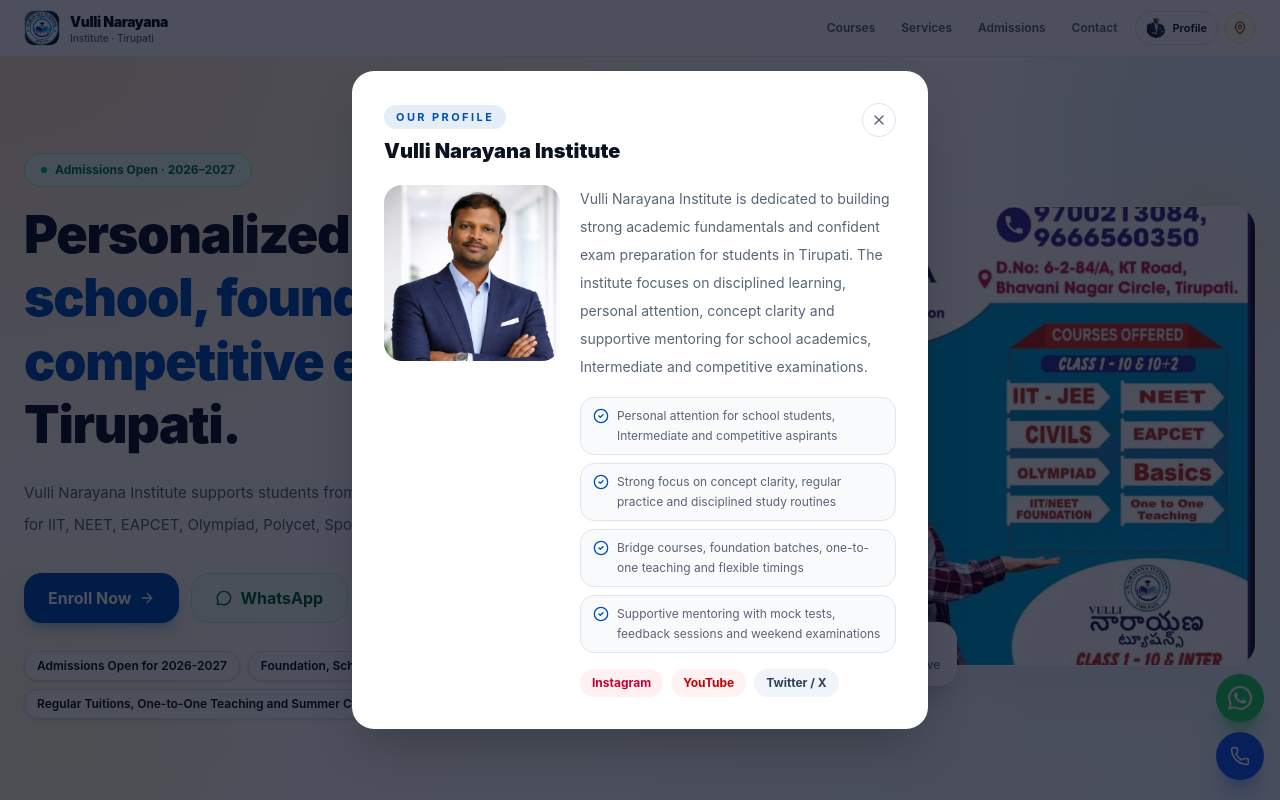
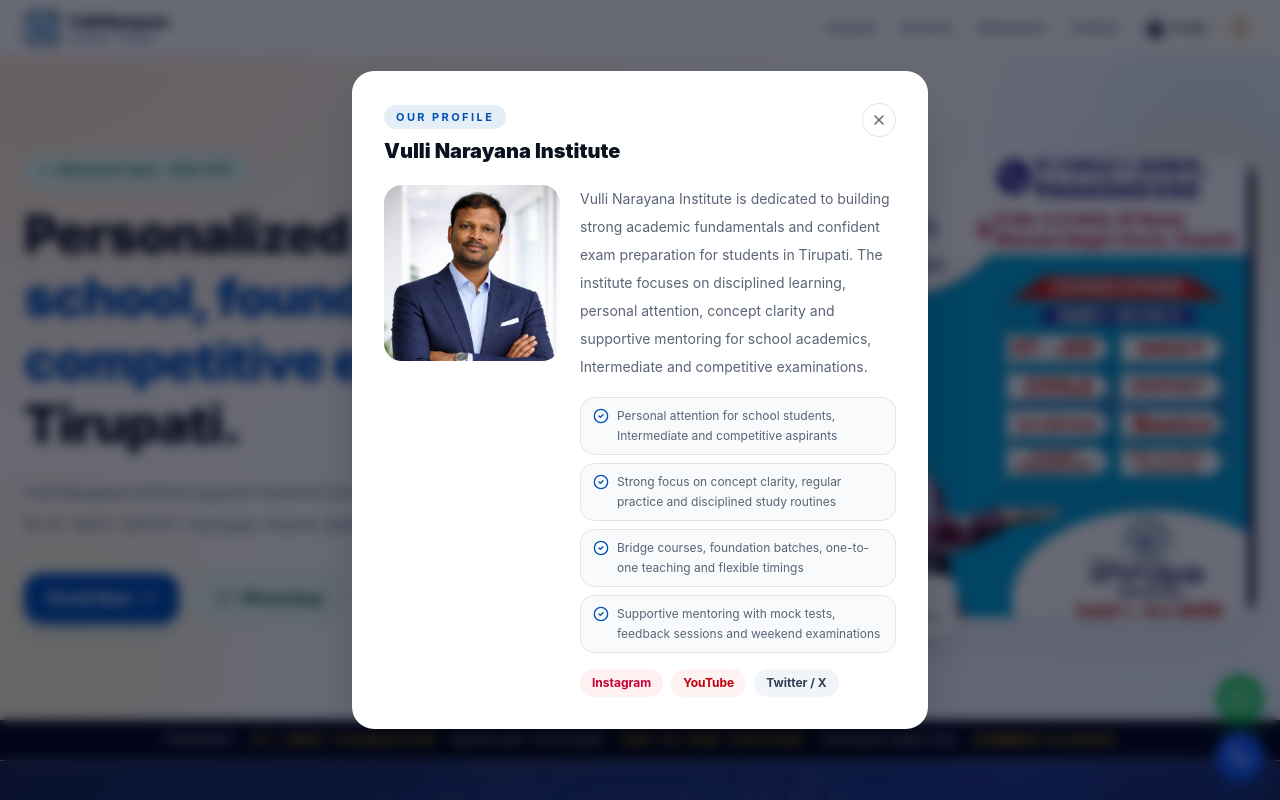
Before and after one commit to sharsha14/vulli-narayana, a React (Vite) app: page / in a window 1280 px wide. Both pictures are taken after a click on the button "Profile". Shown: the top 800 px of the page. Built offline with nearby package versions, Linux system fonts and the light colour scheme.

Commit message:
Update VulliInstitutePage.tsx

```diff
--- a/src/components/VulliInstitutePage.tsx
+++ b/src/components/VulliInstitutePage.tsx
@@ -141,18 +141,21 @@
           className="w-full rounded-xl border border-border bg-white px-4 py-2.5 text-sm outline-none transition focus:border-primary focus:ring-2 focus:ring-primary/10" />
       </label>
       <div className="flex flex-col gap-3 sm:col-span-2 sm:flex-row">
-        <button type="submit" disabled={submitState === "submitting"}
+        <motion.button type="submit" disabled={submitState === "submitting"}
+          whileHover={{ scale: submitState === "submitting" ? 1 : 1.02 }}
+          whileTap={{ scale: submitState === "submitting" ? 1 : 0.96 }}
           className="inline-flex flex-1 items-center justify-center gap-2 rounded-xl bg-primary px-5 py-3 text-sm font-bold text-white shadow-lg shadow-primary/20 transition hover:-translate-y-0.5 disabled:opacity-60">
           {submitState === "submitting" ? (
             <><span className="h-4 w-4 animate-spin rounded-full border-2 border-white/30 border-t-white" />Sending…</>
           ) : (
             <><Send className="h-4 w-4" />Send Enquiry</>
           )}
-        </button>
-        <a href={whatsappLink} target="_blank" rel="noreferrer"
+        </motion.button>
+        <motion.a href={whatsappLink} target="_blank" rel="noreferrer"
+          whileHover={{ scale: 1.02 }} whileTap={{ scale: 0.96 }}
           className="inline-flex flex-1 items-center justify-center gap-2 rounded-xl border border-green-200 bg-green-50 px-5 py-3 text-sm font-bold text-green-800 transition hover:bg-green-100">
           <MessageCircle className="h-4 w-4" /> WhatsApp
-        </a>
+        </motion.a>
       </div>
     </form>
   );
@@ -174,28 +177,46 @@
   const activeCourseCard  = courseDetailCards.find((c) => c.title === activeCourse) ?? null;
   const activeCategoryData = courseGroups.find((g) => g.title === activeCategory);
 
-  const modalProps = "fixed inset-0 z-[60] flex items-end justify-center bg-slate-950/70 px-0 pb-0 sm:items-center sm:px-4 sm:py-8";
+  const backdropProps = {
+    initial: { opacity: 0, backdropFilter: "blur(0px)" },
+    animate: { opacity: 1, backdropFilter: "blur(6px)" },
+    exit:    { opacity: 0, backdropFilter: "blur(0px)" },
+    transition: { duration: 0.28, ease: "easeOut" },
+  };
+
+  const sheetSlide = {
+    initial:    { opacity: 0, y: 56, scale: 0.98 },
+    animate:    { opacity: 1, y: 0,  scale: 1    },
+    exit:       { opacity: 0, y: 48, scale: 0.98 },
+    transition: { type: "spring" as const, stiffness: 380, damping: 38, mass: 0.8 },
+  };
+
+  const modalProps = "fixed inset-0 z-[60] flex items-end justify-center px-0 pb-0 sm:items-center sm:px-4 sm:py-8";
   const sheetProps = "w-full max-h-[92dvh] overflow-y-auto rounded-t-3xl bg-white p-5 shadow-2xl sm:rounded-3xl sm:p-8";
-  const springT = { type: "spring" as const, damping: 26, stiffness: 300 };
+  const springT = { type: "spring" as const, stiffness: 380, damping: 38, mass: 0.8 };
 
   return (
     <div className="relative min-h-screen bg-background text-foreground">
-      {/* Full-site animated favicon watermark background */}
+      {/* Full-site animated background image */}
       <div className="pointer-events-none fixed inset-0 z-0 overflow-hidden">
+        <motion.img
+          src="/favicon.png"
+          alt=""
+          className="absolute inset-0 h-full w-full object-cover"
+          initial={{ opacity: 0, scale: 1.08 }}
+          animate={{ opacity: 0.045, scale: 1 }}
+          transition={{ duration: 2.5, ease: "easeOut" }}
+        />
         <motion.div
-          animate={{ rotate: 360 }}
-          transition={{ duration: 90, repeat: Infinity, ease: "linear" }}
-          className="absolute left-1/2 top-1/2 h-[700px] w-[700px] -translate-x-1/2 -translate-y-1/2 opacity-[0.028] sm:h-[900px] sm:w-[900px]"
-        >
-          <img src="/favicon.png" alt="" className="h-full w-full rounded-full object-cover" />
-        </motion.div>
-        <motion.div
-          animate={{ rotate: -360 }}
-          transition={{ duration: 55, repeat: Infinity, ease: "linear" }}
-          className="absolute left-1/2 top-1/2 h-[400px] w-[400px] -translate-x-1/2 -translate-y-1/2 opacity-[0.018] sm:h-[550px] sm:w-[550px]"
-        >
-          <img src="/favicon.png" alt="" className="h-full w-full rounded-full object-cover" />
-        </motion.div>
+          className="absolute inset-0 h-full w-full object-cover"
+          animate={{ opacity: [0.045, 0.065, 0.045] }}
+          transition={{ duration: 8, repeat: Infinity, ease: "easeInOut" }}
+          style={{
+            backgroundImage: "url(/favicon.png)",
+            backgroundSize: "cover",
+            backgroundPosition: "center",
+          }}
+        />
       </div>
 
       {/* HEADER */}
@@ -259,7 +280,7 @@
               initial={{ height: 0, opacity: 0 }}
               animate={{ height: "auto", opacity: 1 }}
               exit={{ height: 0, opacity: 0 }}
-              transition={{ duration: 0.28, ease: "easeInOut" }}
+              transition={{ duration: 0.32, ease: [0.4, 0, 0.2, 1] }}
               className="overflow-hidden border-t border-border/50 bg-white/98 backdrop-blur-md md:hidden"
             >
               <div className="mx-auto max-w-7xl px-4 py-4 sm:px-6">
@@ -375,15 +396,7 @@
                   <MessageCircle className="h-4 w-4" /> WhatsApp
                 </motion.a>
               </div>
-              <div className="mt-5 flex flex-wrap gap-2 sm:mt-7">
-                {quickHighlights.map((h, i) => (
-                  <motion.span key={h} initial={{ opacity: 0, y: 10 }} animate={{ opacity: 1, y: 0 }}
-                    transition={{ delay: 0.3 + i * 0.08 }}
-                    className="rounded-xl border border-border bg-white/80 px-3 py-1.5 text-[11px] font-semibold text-foreground shadow-sm sm:text-xs">
-                    {h}
-                  </motion.span>
-                ))}
-              </div>
+
             </motion.div>
             <motion.div initial={{ opacity: 0, scale: 0.94 }} animate={{ opacity: 1, scale: 1 }}
               transition={{ duration: 0.7, delay: 0.2 }} className="relative">
@@ -651,8 +664,10 @@
                 const acc = categoryAccents[activeCategory] ?? categoryAccents["Courses Offered"];
                 return (
                   <motion.div key={activeCategory}
-                    initial={{ opacity: 0, y: 14 }} animate={{ opacity: 1, y: 0 }}
-                    exit={{ opacity: 0, y: -8 }} transition={{ duration: 0.28 }}
+                    initial={{ opacity: 0, y: 12, scale: 0.99 }}
+                    animate={{ opacity: 1, y: 0,  scale: 1    }}
+                    exit={{ opacity: 0, y: -8, scale: 0.99 }}
+                    transition={{ duration: 0.26, ease: [0.4, 0, 0.2, 1] }}
                     className={`mt-4 rounded-2xl border ${acc.border} ${acc.bg} p-5 sm:p-7`}>
                     <div className="mb-5 flex items-center gap-3">
                       <div className={`flex h-9 w-9 items-center justify-center rounded-xl ${acc.icon}`}>
@@ -938,21 +953,22 @@
       {/* ENROLL POPUP */}
       <AnimatePresence>
         {isEnrollOpen && (
-          <motion.div initial={{ opacity: 0 }} animate={{ opacity: 1 }} exit={{ opacity: 0 }}
-            className={modalProps} onClick={(e) => e.target === e.currentTarget && setIsEnrollOpen(false)}>
-            <motion.div initial={{ opacity: 0, y: 60 }} animate={{ opacity: 1, y: 0 }}
-              exit={{ opacity: 0, y: 60 }} transition={springT}
-              className={`${sheetProps} sm:max-w-2xl`}>
+          <motion.div {...backdropProps}
+            className={`${modalProps} bg-slate-950/60`}
+            onClick={(e) => e.target === e.currentTarget && setIsEnrollOpen(false)}>
+            <motion.div {...sheetSlide} className={`${sheetProps} sm:max-w-2xl`}>
               <div className="mb-5 flex items-start justify-between gap-4">
                 <div>
                   <Eyebrow label="Enroll Now" />
                   <h3 className="mt-2 text-xl font-black sm:text-2xl">Admission enquiry</h3>
                   <p className="mt-1 text-xs text-muted-foreground sm:text-sm">Fill in the details — we will call you shortly.</p>
                 </div>
-                <button type="button" onClick={() => setIsEnrollOpen(false)}
-                  className="rounded-full border border-border p-2 text-muted-foreground transition hover:bg-slate-100">
+                <motion.button type="button" onClick={() => setIsEnrollOpen(false)}
+                  whileHover={{ scale: 1.1, backgroundColor: "#f1f5f9" }}
+                  whileTap={{ scale: 0.92 }}
+                  className="rounded-full border border-border p-2 text-muted-foreground">
                   <X className="h-4 w-4" />
-                </button>
+                </motion.button>
               </div>
               <EnquiryForm submitState={popupSubmit} setSubmitState={setPopupSubmit}
                 onSuccess={() => setIsEnrollOpen(false)} whatsappLink={whatsappLink} email={instituteEmail} />
@@ -964,23 +980,26 @@
       {/* PROFILE POPUP */}
       <AnimatePresence>
         {isProfileOpen && (
-          <motion.div initial={{ opacity: 0 }} animate={{ opacity: 1 }} exit={{ opacity: 0 }}
-            className={modalProps} onClick={(e) => e.target === e.currentTarget && setIsProfileOpen(false)}>
-            <motion.div initial={{ opacity: 0, y: 60 }} animate={{ opacity: 1, y: 0 }}
-              exit={{ opacity: 0, y: 60 }} transition={springT}
-              className={`${sheetProps} sm:max-w-xl`}>
+          <motion.div {...backdropProps}
+            className={`${modalProps} bg-slate-950/60`}
+            onClick={(e) => e.target === e.currentTarget && setIsProfileOpen(false)}>
+            <motion.div {...sheetSlide} className={`${sheetProps} sm:max-w-xl`}>
               <div className="mb-5 flex items-start justify-between gap-3">
                 <div>
                   <Eyebrow label="Our Profile" />
                   <h3 className="mt-2 text-lg font-black sm:text-xl">Vulli Narayana Institute</h3>
                 </div>
-                <button type="button" onClick={() => setIsProfileOpen(false)}
-                  className="rounded-full border border-border p-2 text-muted-foreground transition hover:bg-slate-100">
+                <motion.button type="button" onClick={() => setIsProfileOpen(false)}
+                  whileHover={{ scale: 1.1, backgroundColor: "#f1f5f9" }}
+                  whileTap={{ scale: 0.92 }}
+                  className="rounded-full border border-border p-2 text-muted-foreground">
                   <X className="h-4 w-4" />
-                </button>
+                </motion.button>
               </div>
               <div className="grid gap-5 sm:grid-cols-[auto_1fr] sm:items-start">
-                <img src="/ceo.jpg" alt="Vulli Narayana Institute"
+                <motion.img src="/ceo.jpg" alt="Vulli Narayana Institute"
+                  initial={{ opacity: 0, scale: 0.92 }} animate={{ opacity: 1, scale: 1 }}
+                  transition={{ delay: 0.12, duration: 0.4 }}
                   className="mx-auto h-36 w-36 rounded-2xl object-cover object-top sm:mx-0 sm:h-44 sm:w-44" />
                 <div>
                   <p className="text-sm leading-7 text-muted-foreground">
@@ -989,11 +1008,14 @@
                     Intermediate and competitive examinations.
                   </p>
                   <div className="mt-4 grid gap-2">
-                    {instituteProfilePoints.map((point) => (
-                      <div key={point} className="flex items-start gap-2 rounded-xl border border-border bg-slate-50 px-3 py-2">
+                    {instituteProfilePoints.map((point, i) => (
+                      <motion.div key={point}
+                        initial={{ opacity: 0, x: -12 }} animate={{ opacity: 1, x: 0 }}
+                        transition={{ delay: 0.15 + i * 0.07 }}
+                        className="flex items-start gap-2 rounded-xl border border-border bg-slate-50 px-3 py-2">
                         <CheckCircle2 className="mt-0.5 h-4 w-4 shrink-0 text-primary" />
                         <span className="text-xs leading-5 text-muted-foreground">{point}</span>
-                      </div>
+                      </motion.div>
                     ))}
                   </div>
                   <div className="mt-4 flex flex-wrap gap-2">
@@ -1011,35 +1033,40 @@
       {/* LOCATION POPUP */}
       <AnimatePresence>
         {isLocationOpen && (
-          <motion.div initial={{ opacity: 0 }} animate={{ opacity: 1 }} exit={{ opacity: 0 }}
-            className={modalProps} onClick={(e) => e.target === e.currentTarget && setIsLocationOpen(false)}>
-            <motion.div initial={{ opacity: 0, y: 60 }} animate={{ opacity: 1, y: 0 }}
-              exit={{ opacity: 0, y: 60 }} transition={springT}
-              className={`${sheetProps} sm:max-w-md`}>
+          <motion.div {...backdropProps}
+            className={`${modalProps} bg-slate-950/60`}
+            onClick={(e) => e.target === e.currentTarget && setIsLocationOpen(false)}>
+            <motion.div {...sheetSlide} className={`${sheetProps} sm:max-w-md`}>
               <div className="mb-5 flex items-start justify-between gap-4">
                 <div>
                   <Eyebrow label="Location" />
                   <h3 className="mt-2 text-xl font-black">Visit Our Institute</h3>
                 </div>
-                <button type="button" onClick={() => setIsLocationOpen(false)}
-                  className="rounded-full border border-border p-2 text-muted-foreground transition hover:bg-slate-100">
+                <motion.button type="button" onClick={() => setIsLocationOpen(false)}
+                  whileHover={{ scale: 1.1, backgroundColor: "#f1f5f9" }}
+                  whileTap={{ scale: 0.92 }}
+                  className="rounded-full border border-border p-2 text-muted-foreground">
                   <X className="h-4 w-4" />
-                </button>
+                </motion.button>
               </div>
-              <div className="rounded-2xl border border-amber-200 bg-amber-50 p-5">
+              <motion.div initial={{ opacity: 0, y: 10 }} animate={{ opacity: 1, y: 0 }} transition={{ delay: 0.1 }}
+                className="rounded-2xl border border-amber-200 bg-amber-50 p-5">
                 <div className="flex items-start gap-3">
                   <MapPin className="mt-0.5 h-5 w-5 shrink-0 text-amber-700" />
                   <p className="text-sm leading-7 text-amber-950">{instituteAddress}</p>
                 </div>
-              </div>
-              <div className="mt-5 flex flex-wrap gap-3">
-                <a href={mapsLink} target="_blank" rel="noreferrer"
-                  className="inline-flex items-center gap-2 rounded-2xl bg-primary px-5 py-2.5 text-sm font-bold text-white">Open in Maps</a>
-                <a href={`tel:${institutePhone}`}
+              </motion.div>
+              <motion.div initial={{ opacity: 0, y: 10 }} animate={{ opacity: 1, y: 0 }} transition={{ delay: 0.18 }}
+                className="mt-5 flex flex-wrap gap-3">
+                <motion.a href={mapsLink} target="_blank" rel="noreferrer"
+                  whileHover={{ scale: 1.03 }} whileTap={{ scale: 0.96 }}
+                  className="inline-flex items-center gap-2 rounded-2xl bg-primary px-5 py-2.5 text-sm font-bold text-white shadow-lg shadow-primary/20">Open in Maps</motion.a>
+                <motion.a href={`tel:${institutePhone}`}
+                  whileHover={{ scale: 1.03 }} whileTap={{ scale: 0.96 }}
                   className="inline-flex items-center gap-2 rounded-2xl border border-border px-5 py-2.5 text-sm font-bold transition hover:border-primary hover:text-primary">
                   <Phone className="h-4 w-4" /> Call Institute
-                </a>
-              </div>
+                </motion.a>
+              </motion.div>
             </motion.div>
           </motion.div>
         )}
@@ -1048,47 +1075,60 @@
       {/* COURSE DETAIL POPUP */}
       <AnimatePresence>
         {activeCourseCard && (
-          <motion.div initial={{ opacity: 0 }} animate={{ opacity: 1 }} exit={{ opacity: 0 }}
-            className={modalProps} onClick={(e) => e.target === e.currentTarget && setActiveCourse(null)}>
-            <motion.div initial={{ opacity: 0, y: 60 }} animate={{ opacity: 1, y: 0 }}
-              exit={{ opacity: 0, y: 60 }} transition={springT}
-              className={`${sheetProps} sm:max-w-2xl`}>
+          <motion.div {...backdropProps}
+            className={`${modalProps} bg-slate-950/60`}
+            onClick={(e) => e.target === e.currentTarget && setActiveCourse(null)}>
+            <motion.div {...sheetSlide} className={`${sheetProps} sm:max-w-2xl`}>
               <div className="mb-5 flex items-start justify-between gap-4">
                 <div className="flex items-center gap-3">
-                  <div className="flex h-12 w-12 items-center justify-center rounded-2xl bg-primary/10 text-primary">
+                  <motion.div
+                    initial={{ scale: 0.7, opacity: 0 }} animate={{ scale: 1, opacity: 1 }}
+                    transition={{ delay: 0.1, type: "spring", stiffness: 400, damping: 22 }}
+                    className="flex h-12 w-12 items-center justify-center rounded-2xl bg-primary/10 text-primary">
                     <CourseIcon icon={activeCourseCard.icon} className="h-5 w-5" />
-                  </div>
-                  <div>
+                  </motion.div>
+                  <motion.div initial={{ opacity: 0, x: -10 }} animate={{ opacity: 1, x: 0 }} transition={{ delay: 0.14 }}>
                     <Eyebrow label="Course Details" />
                     <h3 className="mt-1 text-xl font-black">{activeCourseCard.title}</h3>
-                  </div>
+                  </motion.div>
                 </div>
-                <button type="button" onClick={() => setActiveCourse(null)}
-                  className="rounded-full border border-border p-2 text-muted-foreground transition hover:bg-slate-100">
+                <motion.button type="button" onClick={() => setActiveCourse(null)}
+                  whileHover={{ scale: 1.1, backgroundColor: "#f1f5f9" }}
+                  whileTap={{ scale: 0.92 }}
+                  className="rounded-full border border-border p-2 text-muted-foreground">
                   <X className="h-4 w-4" />
-                </button>
+                </motion.button>
               </div>
-              <p className="text-sm leading-7 text-muted-foreground sm:text-[15px]">{activeCourseCard.overview}</p>
+              <motion.p initial={{ opacity: 0, y: 8 }} animate={{ opacity: 1, y: 0 }} transition={{ delay: 0.16 }}
+                className="text-sm leading-7 text-muted-foreground sm:text-[15px]">{activeCourseCard.overview}</motion.p>
               <div className="mt-6 grid gap-4 sm:grid-cols-2">
-                <div className="rounded-2xl border border-border bg-slate-50 p-5">
+                <motion.div initial={{ opacity: 0, y: 14 }} animate={{ opacity: 1, y: 0 }} transition={{ delay: 0.2 }}
+                  className="rounded-2xl border border-border bg-slate-50 p-5">
                   <p className="mb-3 text-[11px] font-bold uppercase tracking-[0.18em] text-primary">Course Structure</p>
                   <ul className="space-y-3">
-                    {activeCourseCard.structure.map((point) => (
-                      <li key={point} className="flex items-start gap-2.5 text-sm leading-6 text-muted-foreground">
+                    {activeCourseCard.structure.map((point, i) => (
+                      <motion.li key={point}
+                        initial={{ opacity: 0, x: -10 }} animate={{ opacity: 1, x: 0 }}
+                        transition={{ delay: 0.24 + i * 0.07 }}
+                        className="flex items-start gap-2.5 text-sm leading-6 text-muted-foreground">
                         <CheckCircle2 className="mt-0.5 h-4 w-4 shrink-0 text-primary" />{point}
-                      </li>
+                      </motion.li>
                     ))}
                   </ul>
-                </div>
-                <div className="rounded-2xl border border-amber-200 bg-amber-50 p-5">
+                </motion.div>
+                <motion.div initial={{ opacity: 0, y: 14 }} animate={{ opacity: 1, y: 0 }} transition={{ delay: 0.25 }}
+                  className="rounded-2xl border border-amber-200 bg-amber-50 p-5">
                   <p className="mb-3 text-[11px] font-bold uppercase tracking-[0.18em] text-amber-700">Syllabus Type</p>
                   <p className="text-sm leading-7 text-amber-950">{activeCourseCard.syllabus}</p>
-                </div>
+                </motion.div>
               </div>
-              <button type="button" onClick={() => { setActiveCourse(null); setIsEnrollOpen(true); }}
-                className="mt-6 w-full rounded-2xl bg-primary py-3 text-sm font-bold text-white transition hover:bg-primary/90">
+              <motion.button
+                initial={{ opacity: 0, y: 10 }} animate={{ opacity: 1, y: 0 }} transition={{ delay: 0.32 }}
+                whileHover={{ scale: 1.02 }} whileTap={{ scale: 0.97 }}
+                type="button" onClick={() => { setActiveCourse(null); setIsEnrollOpen(true); }}
+                className="mt-6 w-full rounded-2xl bg-primary py-3 text-sm font-bold text-white shadow-lg shadow-primary/20 transition">
                 Enroll in {activeCourseCard.title}
-              </button>
+              </motion.button>
             </motion.div>
           </motion.div>
         )}
```
